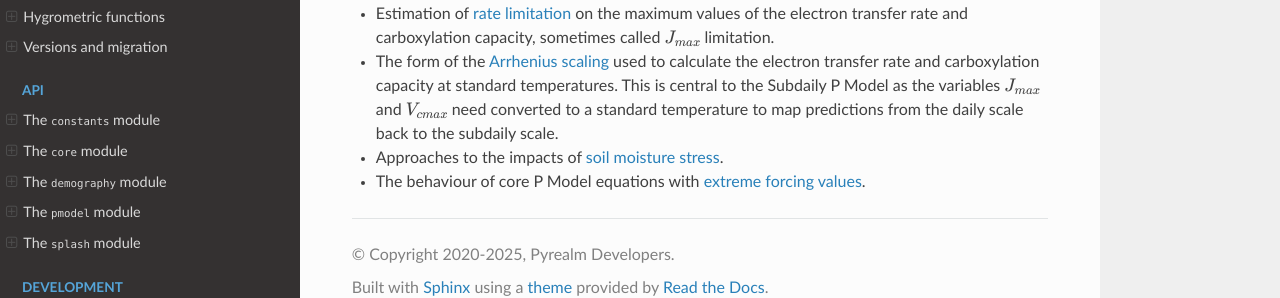
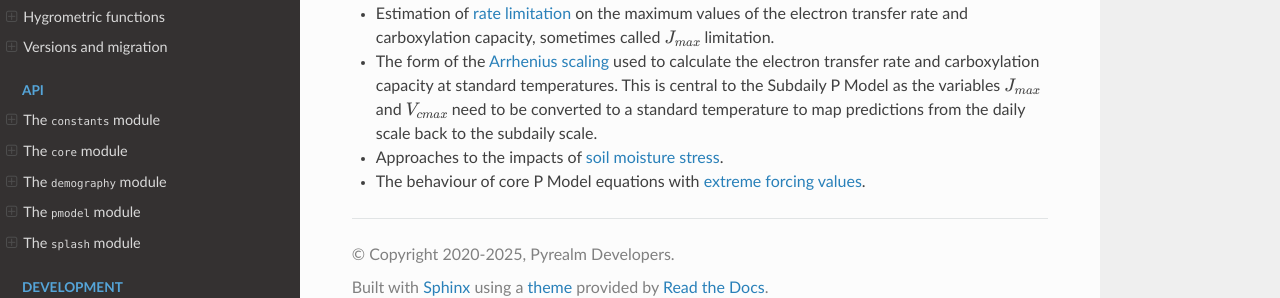
Before and after one commit to ImperialCollegeLondon/pyrealm, a Sphinx documentation site: the page built from docs/source/users/pmodel/shared_components/overview.md, in a window 1280 px wide. Shown: the part 470-768 px from the top of the page. Built offline with Sphinx 7.4.7 and the Read the Docs theme 3.1.0, drawn with Linux system fonts in a browser that asks for light colours; the version number is read from the project's files by our own code.

Commit message:
Fixes from @MarionBWeinzierl review

```diff
--- a/docs/source/users/pmodel/shared_components/overview.md
+++ b/docs/source/users/pmodel/shared_components/overview.md
@@ -39,11 +39,11 @@ concepts and tools used for fitting both forms of the P Model. These components
 * Estimation of [rate limitation](./jmax_limitation) on the maximum
   values of the electron transfer rate and carboxylation capacity, sometimes called
   $J_{max}$ limitation.
-* The form of the [Arrhenius scaling](./arrhenius) used to
-  calculate the electron transfer rate and carboxylation capacity at standard
-  temperatures. This is central to the Subdaily P Model as the variables $J_{max}$ and
-  $V_{cmax}$ need converted to a standard temperature to map predictions from the daily
-  scale back to the subdaily scale.
+* The form of the [Arrhenius scaling](./arrhenius) used to calculate the electron
+  transfer rate and carboxylation capacity at standard temperatures. This is central to
+  the Subdaily P Model as the variables $J_{max}$ and $V_{cmax}$ need to be converted to
+  a standard temperature to map predictions from the daily scale back to the subdaily
+  scale.
 * Approaches to the impacts of [soil moisture stress](./soil_moisture).
 * The behaviour of core P Model equations with [extreme forcing
   values](./extreme_values).
```
Also changed, not shown: docs/source/users/pmodel/module_overview.md (+2 -2 lines), docs/source/users/pmodel/pmodel_details/pmodel_overview.md (+4 -6 lines).
